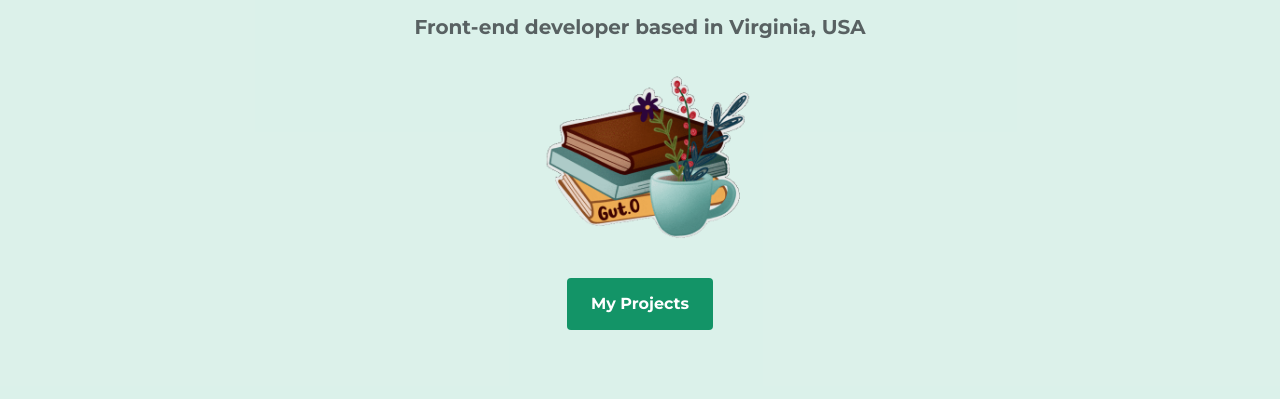
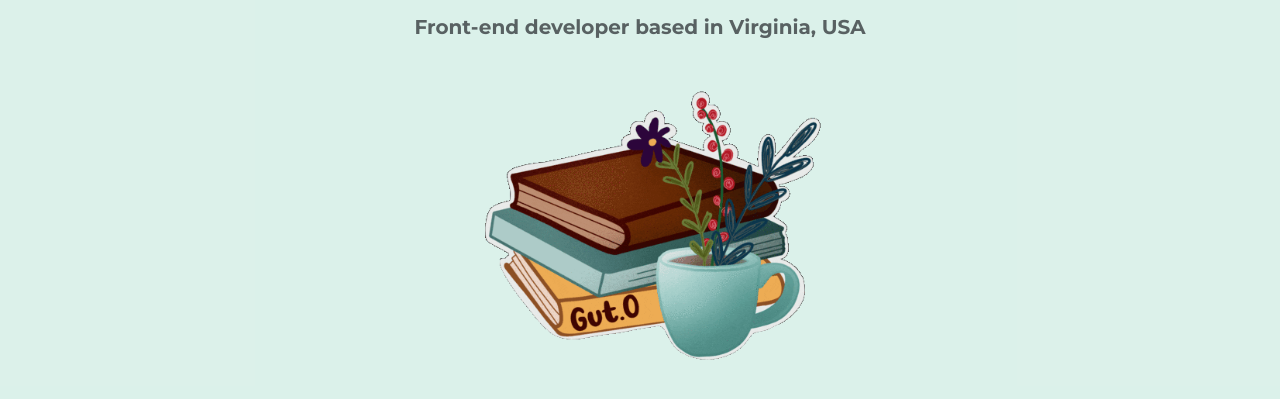
Before and after one commit to codinglil/portfolio-project, a plain HTML site: page index.html in a window 1280 px wide. Shown: the part 377-776 px from the top of the page. Drawn offline with nearby package versions, Linux system fonts and the light colour scheme; a web font is replaced by a local one.

Commit message:
minor css changes

```diff
--- a/css/style.css
+++ b/css/style.css
@@ -9,6 +9,7 @@ font-family: 'Roboto', sans-serif; */
   --bg-secondary-color: rgba(216, 240, 232, 0.9);
   --third-color: #f0ac46;
 }
+
 /* containers */
 .container-fluid {
   display: flex;
@@ -90,7 +91,7 @@ h1.contact-me-title {
   font-size: 48px;
   padding-bottom: 0;
   margin-bottom: -40px;
-  padding-top: 30px;
+  padding-top: 25px;
 }
 h2 {
   font-weight: 600;
@@ -179,10 +180,10 @@ p.contact-p {
 }
 /* images */
 img.books {
-  width: 18%;
+  width: 30%;
   display: block;
   margin: 0 auto;
-  margin-bottom: 0x;
+  margin-bottom: 10px;
 }
 .second-img-book {
   width: 10%;
@@ -338,6 +339,7 @@ img.books {
   h1.contact-me-title {
     line-height: 1.5;
     font-size: 34px;
+    margin-top: 35px;
   }
   .source-line {
     font-size: 12px;
--- a/index.html
+++ b/index.html
@@ -24,7 +24,7 @@
     <link rel="stylesheet" href="css/style.css" />
     <title>Front-end developer - Lilia Gashin</title>
   </head>
-  <body>
+  <body class="main">
     <nav
       class="navbar navbar-expand-lg navbar-dark bg-color mb-5 fixed-top ps-2"
     >
```
Also changed, not shown: contactme.html (+1 -1 lines).
